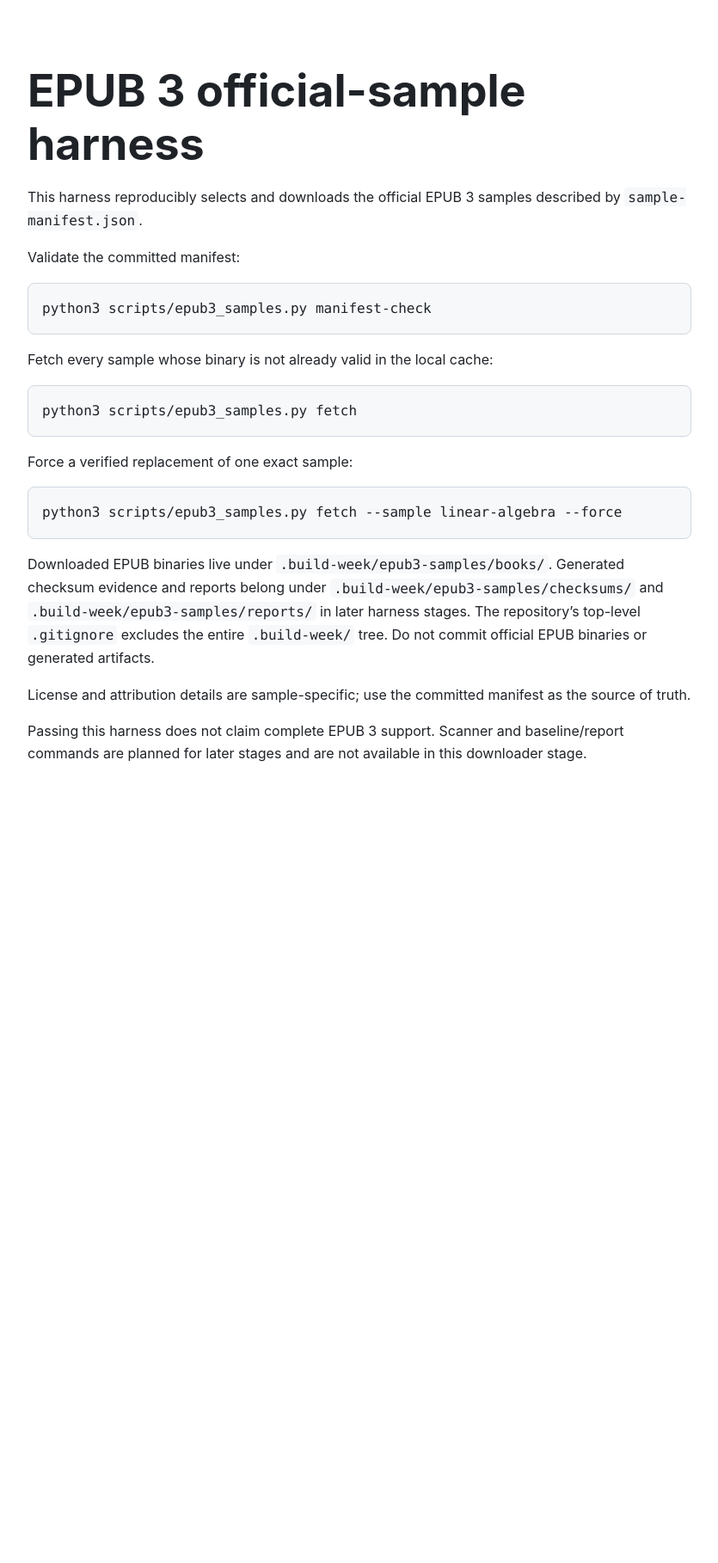
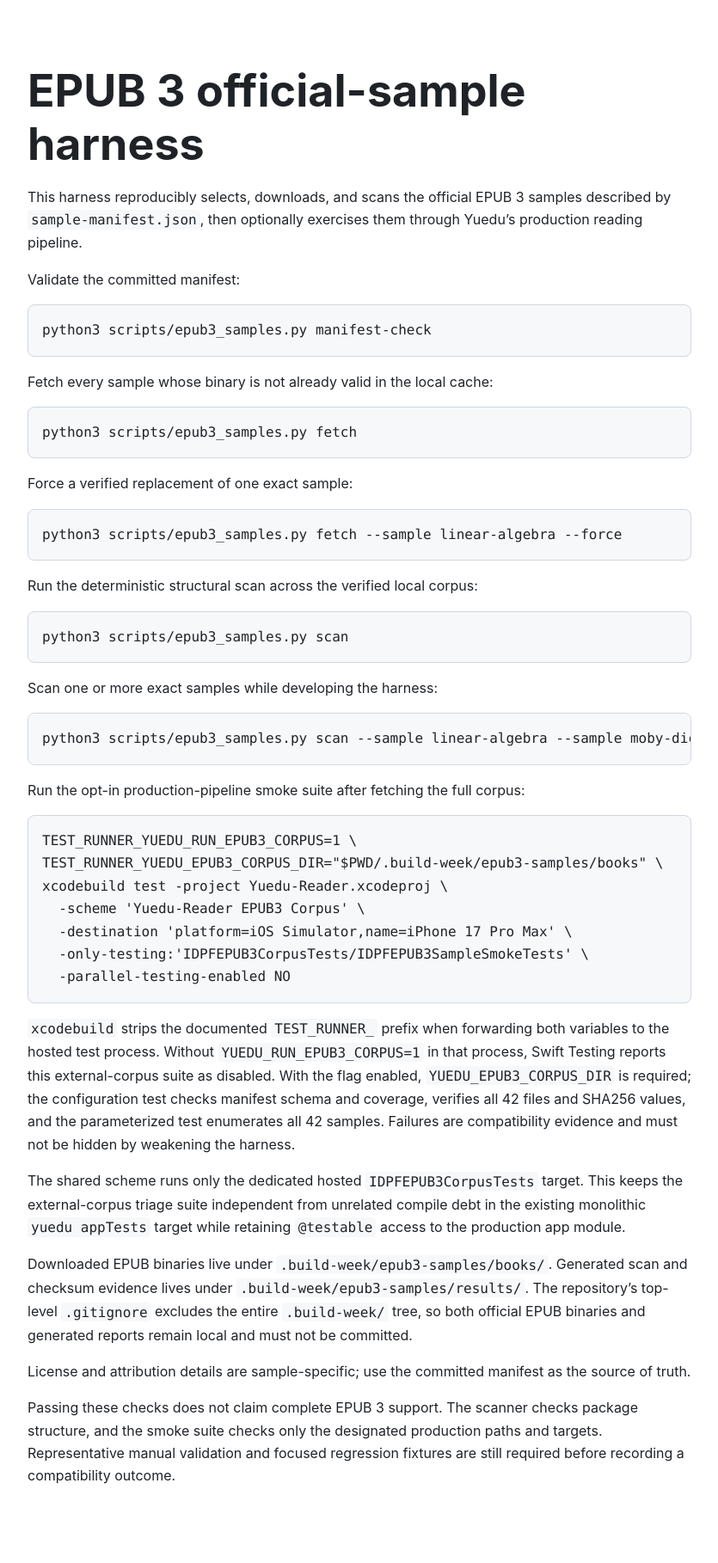
Before and after one commit to zhong228/MoYue, a Jekyll site: the page built from docs/build-week/epub3/README.md, in a window 1280 px wide. Shown: the whole page at 86% size, without its empty margins (222-1057 px from the left). Built offline with Jekyll 4.4.1, drawn with Linux system fonts in a browser that asks for light colours; our own code applies the rules of GitHub Pages for plain Markdown files; before the commit the page ends 978 px from its top, so only the background shows below that.

Commit message:
test: smoke test official EPUB samples

````diff
--- a/docs/build-week/epub3/README.md
+++ b/docs/build-week/epub3/README.md
@@ -1,7 +1,8 @@
 # EPUB 3 official-sample harness
 
-This harness reproducibly selects and downloads the official EPUB 3 samples
-described by `sample-manifest.json`.
+This harness reproducibly selects, downloads, and scans the official EPUB 3
+samples described by `sample-manifest.json`, then optionally exercises them
+through Yuedu's production reading pipeline.
 
 Validate the committed manifest:
 
@@ -21,16 +22,54 @@
 python3 scripts/epub3_samples.py fetch --sample linear-algebra --force
 ```
 
+Run the deterministic structural scan across the verified local corpus:
+
+```bash
+python3 scripts/epub3_samples.py scan
+```
+
+Scan one or more exact samples while developing the harness:
+
+```bash
+python3 scripts/epub3_samples.py scan --sample linear-algebra --sample moby-dick
+```
+
+Run the opt-in production-pipeline smoke suite after fetching the full corpus:
+
+```bash
+TEST_RUNNER_YUEDU_RUN_EPUB3_CORPUS=1 \
+TEST_RUNNER_YUEDU_EPUB3_CORPUS_DIR="$PWD/.build-week/epub3-samples/books" \
+xcodebuild test -project Yuedu-Reader.xcodeproj \
+  -scheme 'Yuedu-Reader EPUB3 Corpus' \
+  -destination 'platform=iOS Simulator,name=iPhone 17 Pro Max' \
+  -only-testing:'IDPFEPUB3CorpusTests/IDPFEPUB3SampleSmokeTests' \
+  -parallel-testing-enabled NO
+```
+
+`xcodebuild` strips the documented `TEST_RUNNER_` prefix when forwarding both
+variables to the hosted test process. Without `YUEDU_RUN_EPUB3_CORPUS=1` in
+that process, Swift Testing reports this external-corpus suite as disabled.
+With the flag enabled, `YUEDU_EPUB3_CORPUS_DIR` is required;
+the configuration test checks manifest schema and coverage, verifies all 42
+files and SHA256 values, and the parameterized test enumerates all 42 samples.
+Failures are compatibility evidence and must not be hidden by weakening the
+harness.
+
+The shared scheme runs only the dedicated hosted `IDPFEPUB3CorpusTests` target.
+This keeps the external-corpus triage suite independent from unrelated compile
+debt in the existing monolithic `yuedu appTests` target while retaining
+`@testable` access to the production app module.
+
 Downloaded EPUB binaries live under `.build-week/epub3-samples/books/`.
-Generated checksum evidence and reports belong under
-`.build-week/epub3-samples/checksums/` and
-`.build-week/epub3-samples/reports/` in later harness stages. The repository's
-top-level `.gitignore` excludes the entire `.build-week/` tree. Do not commit
-official EPUB binaries or generated artifacts.
+Generated scan and checksum evidence lives under
+`.build-week/epub3-samples/results/`. The repository's top-level `.gitignore`
+excludes the entire `.build-week/` tree, so both official EPUB binaries and
+generated reports remain local and must not be committed.
 
 License and attribution details are sample-specific; use the committed
 manifest as the source of truth.
 
-Passing this harness does not claim complete EPUB 3 support. Scanner and
-baseline/report commands are planned for later stages and are not available in
-this downloader stage.
+Passing these checks does not claim complete EPUB 3 support. The scanner checks
+package structure, and the smoke suite checks only the designated production
+paths and targets. Representative manual validation and focused regression
+fixtures are still required before recording a compatibility outcome.
````
Also changed, not shown: docs/build-week/epub3/sample-manifest.json (+4 -4 lines), docs/superpowers/plans/2026-07-15-idpf-epub3-corpus-harness.md (+30 -15 lines), docs/superpowers/specs/2026-07-15-idpf-epub3-compatibility-hardening-design.md (+12 -5 lines), 3 other files.
